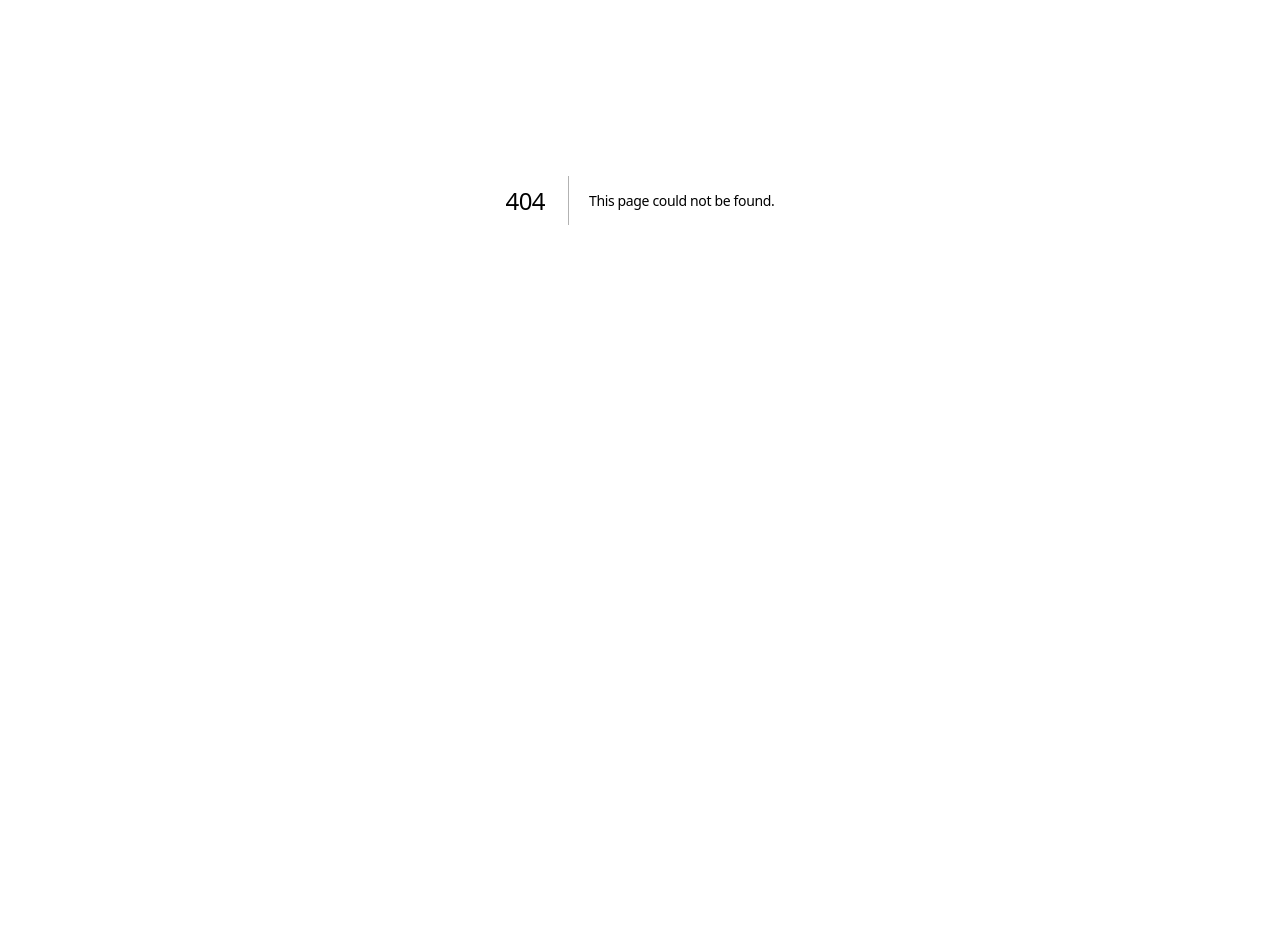
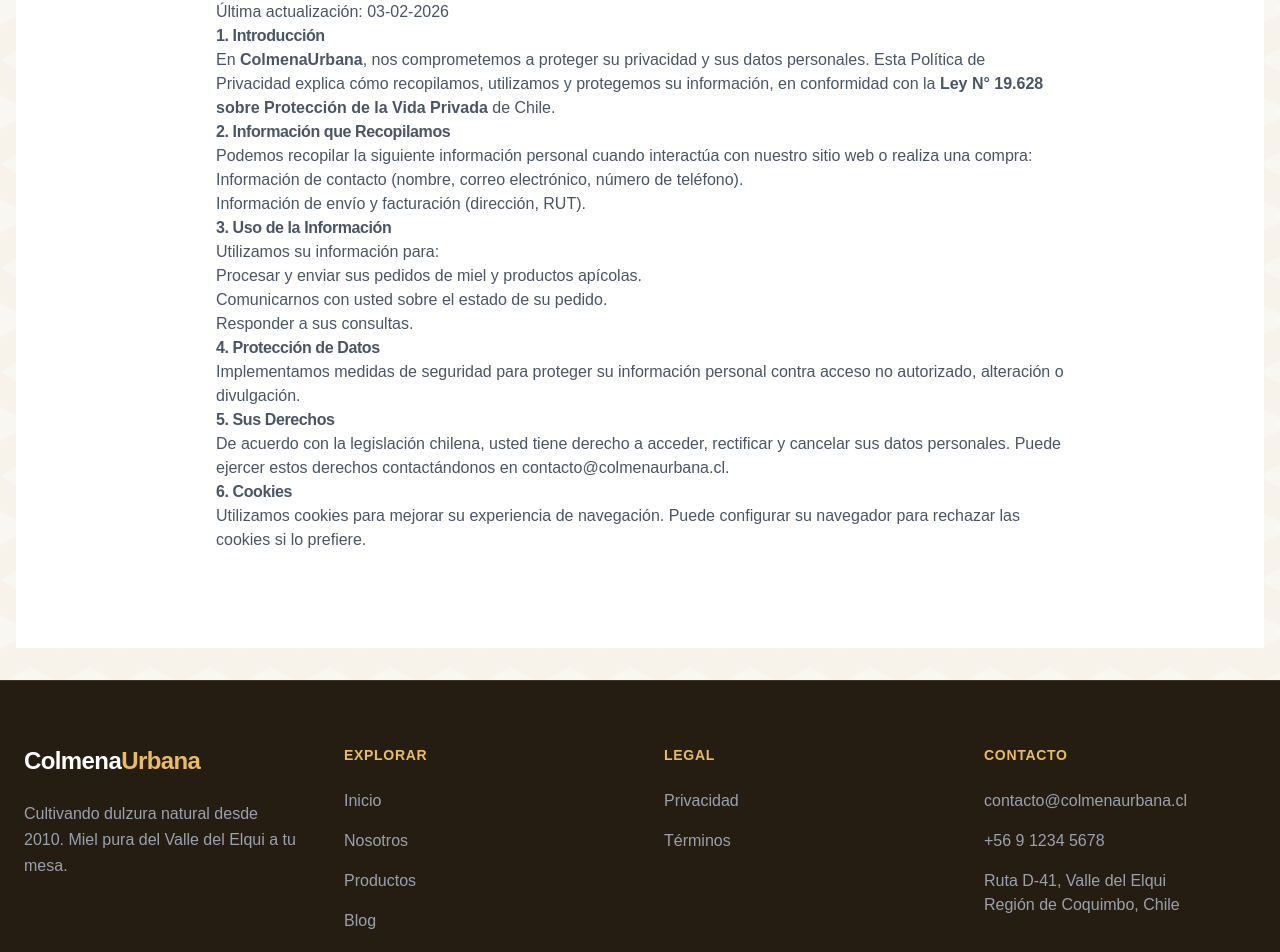
Before and after one commit to li3z/ColmenaUrbana, a Next.js app: page /ColmenaUrbana/legal/privacy in a window 1280 px wide. Before the commit this address had no page. Shown: the part 200-1152 px from the top of the page. Before the commit the page ends 800 px from the top, so only its background shows below. Built offline with nearby package versions, Linux system fonts and the light colour scheme.

Commit message:
Update content: new brand ColmenaUrbana, legal pages, translated text, and fixed image paths

```diff
--- a/src/app/about/page.jsx
+++ b/src/app/about/page.jsx
@@ -6,7 +6,7 @@
 
 export default function AboutPage() {
     return (
-        <Layout title="Nuestra Historia - HoniFarm" description="Tradición familiar en el Valle del Elqui.">
+        <Layout title="Nuestra Historia - ColmenaUrbana" description="Tradición familiar en el Valle del Elqui.">
             <div className="py-24 bg-background">
                 <div className="container mx-auto px-6">
                     <div className="max-w-4xl mx-auto text-center mb-16">
@@ -19,7 +19,7 @@
                         <div className="relative h-96 rounded-3xl overflow-hidden shadow-2xl group">
                             {/* Placeholder for family image */}
                             <div className="absolute inset-0 bg-secondary/20 group-hover:bg-transparent transition-colors z-10"></div>
-                            <img src="/images/familia_apicultora.webp" alt="Familia apicultora en Valle del Elqui" className="w-full h-full object-cover transform group-hover:scale-105 transition-transform duration-700" />
+                            <img src="/ColmenaUrbana/images/familia_apicultora.webp" alt="Familia apicultora en Valle del Elqui" className="w-full h-full object-cover transform group-hover:scale-105 transition-transform duration-700" />
                         </div>
                         <div>
                             <h2 className="text-3xl font-bold mb-6 text-secondary">Más que Apicultores: Guardianes del Valle</h2>
@@ -48,7 +48,7 @@
                             </div>
                             <div className="relative h-80 rounded-3xl overflow-hidden shadow-xl">
                                 {/* Placeholder for landscape image */}
-                                <img src="/images/valle_elqui.jpg" alt="Paisaje Valle del Elqui" className="w-full h-full object-cover" />
+                                <img src="/ColmenaUrbana/images/valle_elqui.jpg" alt="Paisaje Valle del Elqui" className="w-full h-full object-cover" />
                             </div>
                         </div>
                     </div>
--- a/src/app/blog/page.jsx
+++ b/src/app/blog/page.jsx
@@ -7,7 +7,7 @@
 
 export default function BlogPage() {
     return (
-        <Layout title="Blog - HoniFarm" description="Noticias, consejos y recetas del mundo de la apicultura.">
+        <Layout title="Blog - ColmenaUrbana" description="Noticias, consejos y recetas del mundo de la apicultura.">
             <div className="py-24 bg-surface-1">
                 <div className="container mx-auto px-6">
                     <div className="text-center mb-16">
--- /dev/null
+++ b/src/app/legal/privacy/page.jsx
@@ -0,0 +1,47 @@
+'use client';
+
+import React from 'react';
+import Layout from '../../../components/layout/Layout.jsx';
+
+export default function PrivacyPage() {
+    return (
+        <Layout title="Política de Privacidad - ColmenaUrbana" description="Política de privacidad y protección de datos.">
+            <div className="py-24 bg-surface-1">
+                <div className="container mx-auto px-6 max-w-4xl">
+                    <h1 className="text-4xl font-bold mb-8 text-secondary">Política de Privacidad</h1>
+
+                    <div className="prose prose-lg text-gray-600 max-w-none">
+                        <p>Última actualización: {new Date().toLocaleDateString('es-CL')}</p>
+
+                        <h3>1. Introducción</h3>
+                        <p>En <strong>ColmenaUrbana</strong>, nos comprometemos a proteger su privacidad y sus datos personales. Esta Política de Privacidad explica cómo recopilamos, utilizamos y protegemos su información, en conformidad con la <strong>Ley N° 19.628 sobre Protección de la Vida Privada</strong> de Chile.</p>
+
+                        <h3>2. Información que Recopilamos</h3>
+                        <p>Podemos recopilar la siguiente información personal cuando interactúa con nuestro sitio web o realiza una compra:</p>
+                        <ul>
+                            <li>Información de contacto (nombre, correo electrónico, número de teléfono).</li>
+                            <li>Información de envío y facturación (dirección, RUT).</li>
+                        </ul>
+
+                        <h3>3. Uso de la Información</h3>
+                        <p>Utilizamos su información para:</p>
+                        <ul>
+                            <li>Procesar y enviar sus pedidos de miel y productos apícolas.</li>
+                            <li>Comunicarnos con usted sobre el estado de su pedido.</li>
+                            <li>Responder a sus consultas.</li>
+                        </ul>
+
+                        <h3>4. Protección de Datos</h3>
+                        <p>Implementamos medidas de seguridad para proteger su información personal contra acceso no autorizado, alteración o divulgación.</p>
+
+                        <h3>5. Sus Derechos</h3>
+                        <p>De acuerdo con la legislación chilena, usted tiene derecho a acceder, rectificar y cancelar sus datos personales. Puede ejercer estos derechos contactándonos en contacto@colmenaurbana.cl.</p>
+
+                        <h3>6. Cookies</h3>
+                        <p>Utilizamos cookies para mejorar su experiencia de navegación. Puede configurar su navegador para rechazar las cookies si lo prefiere.</p>
+                    </div>
+                </div>
+            </div>
+        </Layout>
+    );
+}
--- /dev/null
+++ b/src/app/legal/terms/page.jsx
@@ -0,0 +1,42 @@
+'use client';
+
+import React from 'react';
+import Layout from '../../../components/layout/Layout.jsx';
+
+export default function TermsPage() {
+    return (
+        <Layout title="Términos y Condiciones - ColmenaUrbana" description="Términos y condiciones de uso y venta.">
+            <div className="py-24 bg-surface-1">
+                <div className="container mx-auto px-6 max-w-4xl">
+                    <h1 className="text-4xl font-bold mb-8 text-secondary">Términos y Condiciones</h1>
+
+                    <div className="prose prose-lg text-gray-600 max-w-none">
+                        <p>Última actualización: {new Date().toLocaleDateString('es-CL')}</p>
+
+                        <h3>1. Ámbito de Aplicación</h3>
+                        <p>Estos términos y condiciones regulan la venta de productos apícolas y el uso del sitio web <strong>ColmenaUrbana</strong>. Al utilizar este sitio, usted acepta estos términos en su totalidad.</p>
+
+                        <h3>2. Productos</h3>
+                        <p>Nuestros productos son 100% naturales y artesanales. Debido a esto, pueden existir ligeras variaciones en color o textura entre lotes, lo cual es señal de su pureza y falta de procesamiento industrial.</p>
+
+                        <h3>3. Precios y Pagos</h3>
+                        <p>Todos los precios están expresados en Pesos Chilenos (CLP) e incluyen IVA. Nos reservamos el derecho de modificar los precios en cualquier momento sin previo aviso.</p>
+
+                        <h3>4. Envíos y Despachos</h3>
+                        <p>Realizamos despachos a todo Chile. Los tiempos de entrega pueden variar según la región. ColmenaUrbana no se hace responsable por retrasos imputables a la empresa de transporte.</p>
+
+                        <h3>5. Cambios y Devoluciones</h3>
+                        <p>De acuerdo con la <strong>Ley del Consumidor (Sernac)</strong>, usted tiene derecho a la garantía legal (6x3) en caso de productos defectuosos.</p>
+                        <ul>
+                            <li>Si recibe un producto dañado (envase roto), contáctenos inmediatamente con fotos para gestionar el cambio o reembolso.</li>
+                            <li>Por ser productos alimenticios, no aceptamos devoluciones por "arrepentimiento" una vez abierto el sello de seguridad, para garantizar la inocuidad.</li>
+                        </ul>
+
+                        <h3>6. Contacto</h3>
+                        <p>Para cualquier duda o reclamo, puede escribirnos a contacto@colmenaurbana.cl.</p>
+                    </div>
+                </div>
+            </div>
+        </Layout>
+    );
+}
--- a/src/app/products/page.jsx
+++ b/src/app/products/page.jsx
@@ -11,37 +11,37 @@
             slug: 'miel-multifloral',
             title: 'Miel Multifloral Valle del Elqui',
             shortDesc: 'Miel 100% pura cosechada en el corazón del Valle. Sabor intenso y natural.',
-            price: 15.00,
-            image: '/images/miel_valle_elqui.webp'
+            price: 15000,
+            image: '/ColmenaUrbana/images/miel_valle_elqui.webp'
         },
         {
             id: 2,
             slug: 'propoleo-puro',
             title: 'Propóleo Puro (Tintura)',
             shortDesc: 'Potente antibiótico natural. Refuerza tu sistema inmune.',
-            price: 18.50,
-            image: '/images/propoleo_tincture.webp'
+            price: 18500,
+            image: '/ColmenaUrbana/images/propoleo_tincture.webp'
         },
         {
             id: 3,
             slug: 'polen-abeja',
             title: 'Polen de Abeja',
             shortDesc: 'Superalimento energético rico en proteínas y vitaminas.',
-            price: 22.00,
-            image: '/images/polen_abeja.webp'
+            price: 22000,
+            image: '/ColmenaUrbana/images/polen_abeja.webp'
         },
         {
             id: 4,
             slug: 'jalea-real',
             title: 'Jalea Real Fresca',
             shortDesc: 'El secreto de la vitalidad y longevidad de la colmena.',
-            price: 35.00,
-            image: '/images/jalea.jpg' // Revert to placeholder or existing
+            price: 35000,
+            image: '/ColmenaUrbana/images/jalea.jpg' // Revert to placeholder or existing
         }
     ];
 
     return (
-        <Layout title="Tesoros de la Colmena - HoniFarm" description="Productos 100% puros de nuestras colmenas.">
+        <Layout title="Tesoros de la Colmena - ColmenaUrbana" description="Productos 100% puros de nuestras colmenas.">
             <div className="py-24 bg-surface-1">
                 <div className="container mx-auto px-6">
                     <div className="text-center mb-16">
--- a/src/components/blog/BlogPostPreview.jsx
+++ b/src/components/blog/BlogPostPreview.jsx
@@ -7,7 +7,7 @@
       <div className="relative overflow-hidden h-56">
         <div className="absolute inset-0 bg-secondary/10 group-hover:bg-transparent transition-colors z-10"></div>
         <img
-          src={post.image || '/images/miel-manzanilla.jpg'} // Fallback if no image
+          src={post.image || '/ColmenaUrbana/images/miel-manzanilla.webp'} // Fallback if no image
           alt={post.title}
           className="w-full h-full object-cover transform group-hover:scale-110 transition-transform duration-700"
         />
--- a/src/components/layout/Footer.jsx
+++ b/src/components/layout/Footer.jsx
@@ -8,10 +8,10 @@
                 <div className="grid grid-cols-1 md:grid-cols-4 gap-12 mb-12">
                     <div className="col-span-1 md:col-span-1">
                         <Link href="/" className="inline-block mb-6 group">
-                            <span className="text-2xl font-bold tracking-tight text-white">Honi<span className="text-primary">Farm</span></span>
+                            <span className="text-2xl font-bold tracking-tight text-white">Colmena<span className="text-primary">Urbana</span></span>
                         </Link>
                         <p className="text-gray-400 leading-relaxed mb-6">
-                            Cultivando dulzura natural desde 2010. Comprometidos con la sostenibilidad y el bienestar de nuestras abejas.
+                            Cultivando dulzura natural desde 2010. Miel pura del Valle del Elqui a tu mesa.
                         </p>
                     </div>
 
@@ -28,23 +28,23 @@
                     <div>
                         <h4 className="font-bold text-primary mb-6 uppercase tracking-wider text-sm">Legal</h4>
                         <ul className="space-y-4">
-                            <li><Link href="/privacy" className="text-gray-400 hover:text-white transition-colors">Privacidad</Link></li>
-                            <li><Link href="/terms" className="text-gray-400 hover:text-white transition-colors">Términos</Link></li>
+                            <li><Link href="/legal/privacy" className="text-gray-400 hover:text-white transition-colors">Privacidad</Link></li>
+                            <li><Link href="/legal/terms" className="text-gray-400 hover:text-white transition-colors">Términos</Link></li>
                         </ul>
                     </div>
 
                     <div>
                         <h4 className="font-bold text-primary mb-6 uppercase tracking-wider text-sm">Contacto</h4>
                         <ul className="space-y-4 text-gray-400">
-                            <li>info@honifarm.com</li>
-                            <li>+34 912 345 678</li>
-                            <li>Calle de la Miel, 12<br />28001 Madrid, España</li>
+                            <li>contacto@colmenaurbana.cl</li>
+                            <li>+56 9 1234 5678</li>
+                            <li>Ruta D-41, Valle del Elqui<br />Región de Coquimbo, Chile</li>
                         </ul>
                     </div>
                 </div>
 
                 <div className="pt-8 border-t border-white/10 text-center md:text-left flex flex-col md:flex-row justify-between items-center text-gray-400 text-sm">
-                    <p>&copy; {new Date().getFullYear()} HoniFarm. Todos los derechos reservados.</p>
+                    <p>&copy; {new Date().getFullYear()} ColmenaUrbana. Todos los derechos reservados.</p>
                 </div>
             </div>
         </footer>
--- a/src/components/layout/Header.jsx
+++ b/src/components/layout/Header.jsx
@@ -13,7 +13,7 @@
                             <path d="M12 2L2 7l10 5 10-5-10-5zm0 9l2.95-1.477.125.045c.87.317 1.62.903 2.147 1.666L17.15 11l.006.002.348-.12c.57-.215 1.14-.383 1.706-.51L12 14.5l-7.21-4.128c.566.126 1.136.295 1.706.51l.348.12.006-.002-.072.134c.527-.763 1.277-1.349 2.147-1.666L9.05 11 12 11z" />
                         </svg>
                     </div>
-                    <span className="text-xl font-bold tracking-tight text-secondary">Honi<span className="text-primary-600">Farm</span></span>
+                    <span className="text-xl font-bold tracking-tight text-secondary">Colmena<span className="text-primary-600">Urbana</span></span>
                 </Link>
 
                 {/* Desktop Nav */}
--- a/src/components/product/ProductCard.jsx
+++ b/src/components/product/ProductCard.jsx
@@ -12,7 +12,7 @@
                     className="w-full h-full object-contain drop-shadow-lg group-hover:scale-110 group-hover:drop-shadow-2xl transition-all duration-500"
                 />
                 <div className="absolute top-4 right-4 bg-white/95 backdrop-blur-sm px-3 py-1 rounded-full text-xs font-bold text-secondary shadow-sm z-10">
-                    New
+                    Nuevo
                 </div>
             </div>
 
@@ -31,7 +31,7 @@
                 </p>
 
                 <div className="flex items-center justify-between mt-auto">
-                    <span className="text-xl font-bold text-secondary">{product.price} €</span>
+                    <span className="text-xl font-bold text-secondary">${product.price}</span>
                     <Link
                         href={`/products/${product.slug}`}
                         className="w-10 h-10 rounded-full bg-background border border-gray-200 flex items-center justify-center text-secondary hover:bg-primary hover:border-primary hover:text-white transition-all shadow-sm"
--- a/src/data/blogPosts.js
+++ b/src/data/blogPosts.js
@@ -14,7 +14,7 @@
         date: '2026-01-15',
         author: 'Ana Martínez',
         category: 'Salud',
-        image: '/images/blog-1.jpg'
+        image: '/ColmenaUrbana/images/blog-1.jpg'
     },
     {
         id: 2,
@@ -27,14 +27,14 @@
             <ul>
                 <li>500g de harina</li>
                 <li>300ml de agua tibia</li>
-                <li>100g de miel HoniFarm</li>
+                <li>100g de miel ColmenaUrbana</li>
                 <li>Levadura fresca</li>
             </ul>
         `,
         date: '2026-01-20',
         author: 'Carlos Ruiz',
         category: 'Recetas',
-        image: '/images/blog-2.jpg'
+        image: '/ColmenaUrbana/images/blog-2.jpg'
     },
     {
         id: 3,
@@ -42,12 +42,12 @@
         title: 'Apicultura Sostenible',
         excerpt: 'Cómo cuidamos a nuestras abejas y protegemos el medio ambiente mediante prácticas responsables.',
         content: `
-            <p>En HoniFarm, el bienestar de las abejas es nuestra prioridad.</p>
+            <p>En ColmenaUrbana, el bienestar de las abejas es nuestra prioridad.</p>
             <p>Practicamos una apicultura respetuosa, dejando siempre suficiente miel para que la colmena pase el invierno sin problemas.</p>
         `,
         date: '2026-02-01',
         author: 'Lucía Fernández',
         category: 'Sostenibilidad',
-        image: '/images/blog-3.jpg'
+        image: '/ColmenaUrbana/images/blog-3.jpg'
     }
 ];
```
Also changed, not shown: src/components/layout/HeroSection.jsx (+9 -9 lines).
